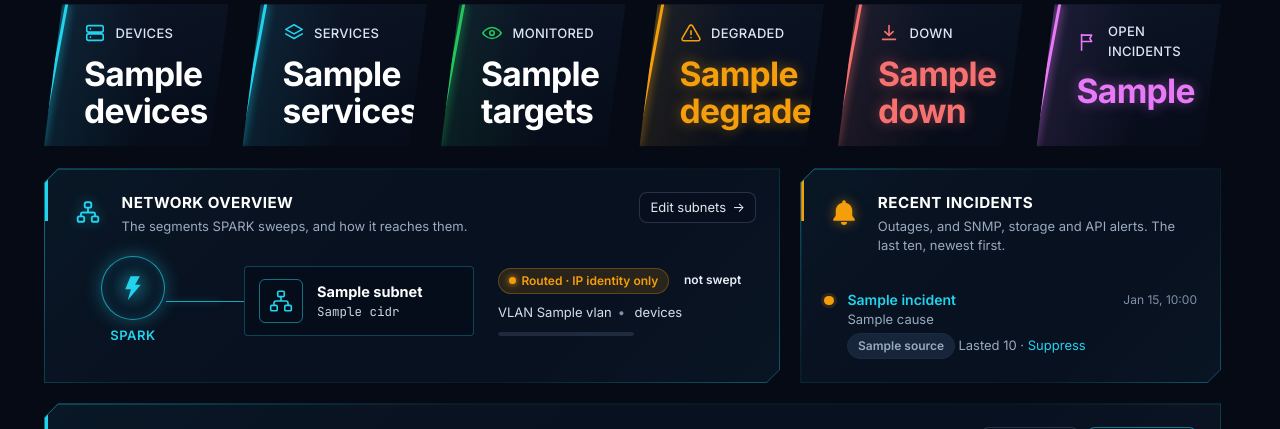
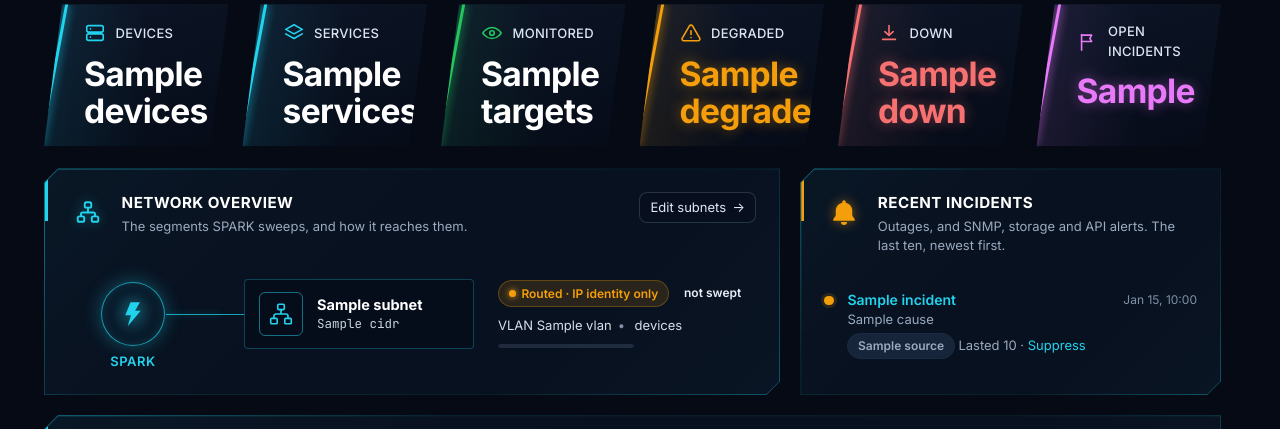
Before and after one commit to MarcusP3/SparkNetworkMonitoring, a FastAPI app: template spark/src/spark/templates/dashboard.html in a window 1280 px wide. Shown: the part 171-600 px from the top of the page. Run offline with FastAPI, Linux system fonts and the light colour scheme; the template is opened without the code that fills it: most values are stand-ins (such as "Sample title", 1, 10 or a date in 2020); data that the repository does not hold is empty; parts of the project's set-up code (start-up, migrations or seed data) failed here and were passed over.

Commit message:
Network overview: the line meets the centre of SPARK's ring
The hub-to-subnets line is drawn at the hub's middle, and the hub was the
ring plus its label, so the line met the ring about 13px low. An empty grid
row above the ring, as tall as the label below, centres the ring on it.

Co-Authored-By: Claude Opus 5.5 <noreply@anthropic.com>
Claude-Session: https://claude.ai/code/session_01YEfZdYbmDYephJ34E6oV8Z

```diff
--- a/spark/src/spark/static/app.css
+++ b/spark/src/spark/static/app.css
@@ -2063,7 +2063,11 @@ input:not([type=checkbox]):not([type=radio]), select, textarea { background: #06
 /* Network overview: SPARK, a line to each subnet. The lines are borders on
    the list items, so the drawing grows with the list. */
 .net { position: relative; display: grid; grid-template-columns: 130px minmax(0, 1fr); align-items: center; margin-top: 6px; }
-.net-hub { display: grid; justify-items: center; gap: 6px; color: var(--accent); font-size: 13px; font-weight: 600; letter-spacing: .04em; position: relative; z-index: 1; }
+/* The ring, not the ring and its label, is what the line meets: an empty
+   row above the ring as tall as the label below it puts the ring's centre at
+   the hub's centre, which the grid puts level with the line (top: 50%). */
+.net-hub { display: grid; grid-template-rows: 1fr auto 1fr; justify-items: center; gap: 6px; color: var(--accent); font-size: 13px; font-weight: 600; letter-spacing: .04em; position: relative; z-index: 1; }
+.net-hub::before { content: ""; }
 .hub-ring {
   width: 64px; height: 64px; border-radius: 50%; display: grid; place-items: center;
   border: 1.5px solid rgba(34, 211, 238, .7); background: radial-gradient(circle, rgba(34, 211, 238, .16), rgba(34, 211, 238, 0) 70%);
@@ -2119,7 +2123,8 @@ input:not([type=checkbox]):not([type=radio]), select, textarea { background: #06
 @media (max-width: 860px) {
   .net { grid-template-columns: minmax(0, 1fr); gap: 14px; }
   .net::before, .subnet::before, .subnet::after { display: none; }
-  .net-hub { justify-self: start; grid-auto-flow: column; align-items: center; }
+  .net-hub { justify-self: start; grid-auto-flow: column; grid-template-rows: none; align-items: center; }
+  .net-hub::before { display: none; }
   .hub-ring { width: 44px; height: 44px; }
   .hub-ring .brand-mark { width: 18px; height: 22px; }
   .subnets { padding-left: 0; }
--- a/spark/src/spark/templates/dashboard.html
+++ b/spark/src/spark/templates/dashboard.html
@@ -103,7 +103,7 @@
       <div class="net">
         <div class="net-hub">
           <span class="hub-ring">{{ mark() }}</span>
-          SPARK
+          <span class="hub-label">SPARK</span>
         </div>
         <ul class="subnets">
           {% for subnet in subnets %}
```
Also changed, not shown: spark/CHANGELOG.md.
